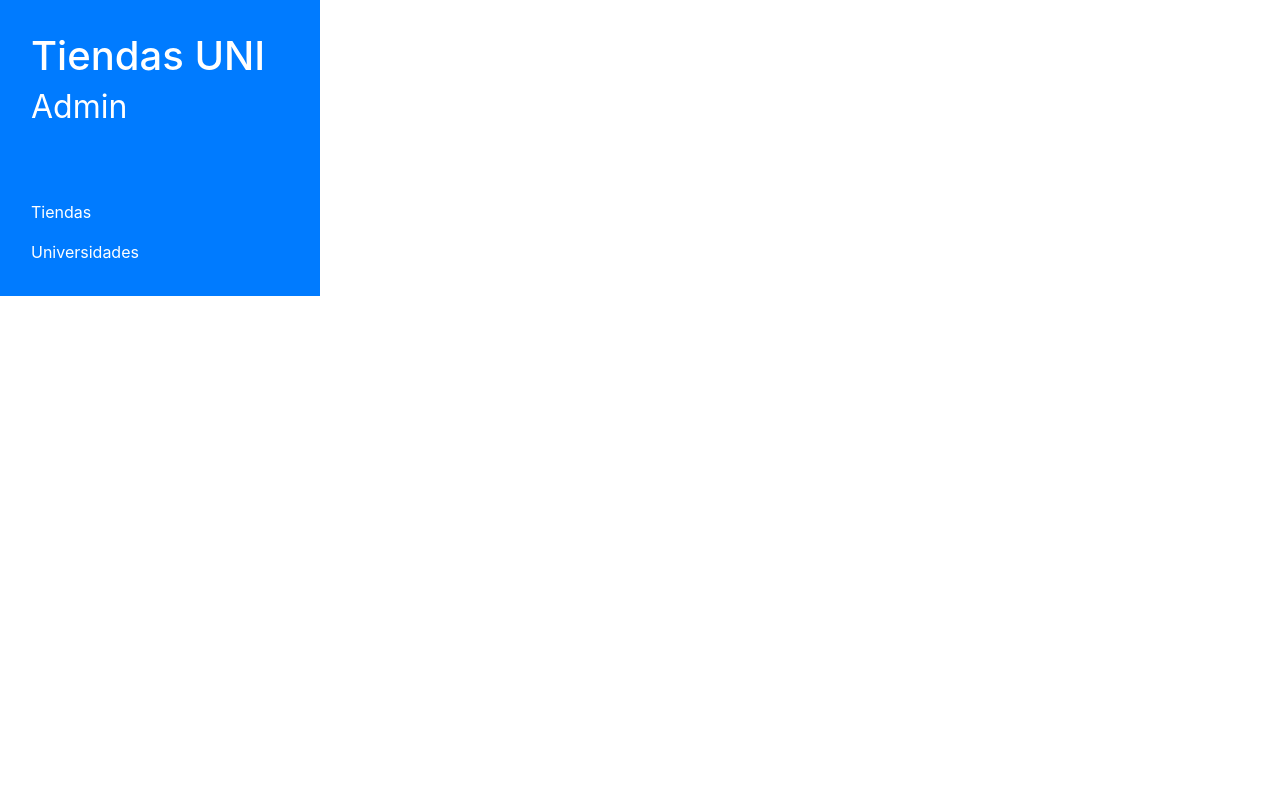
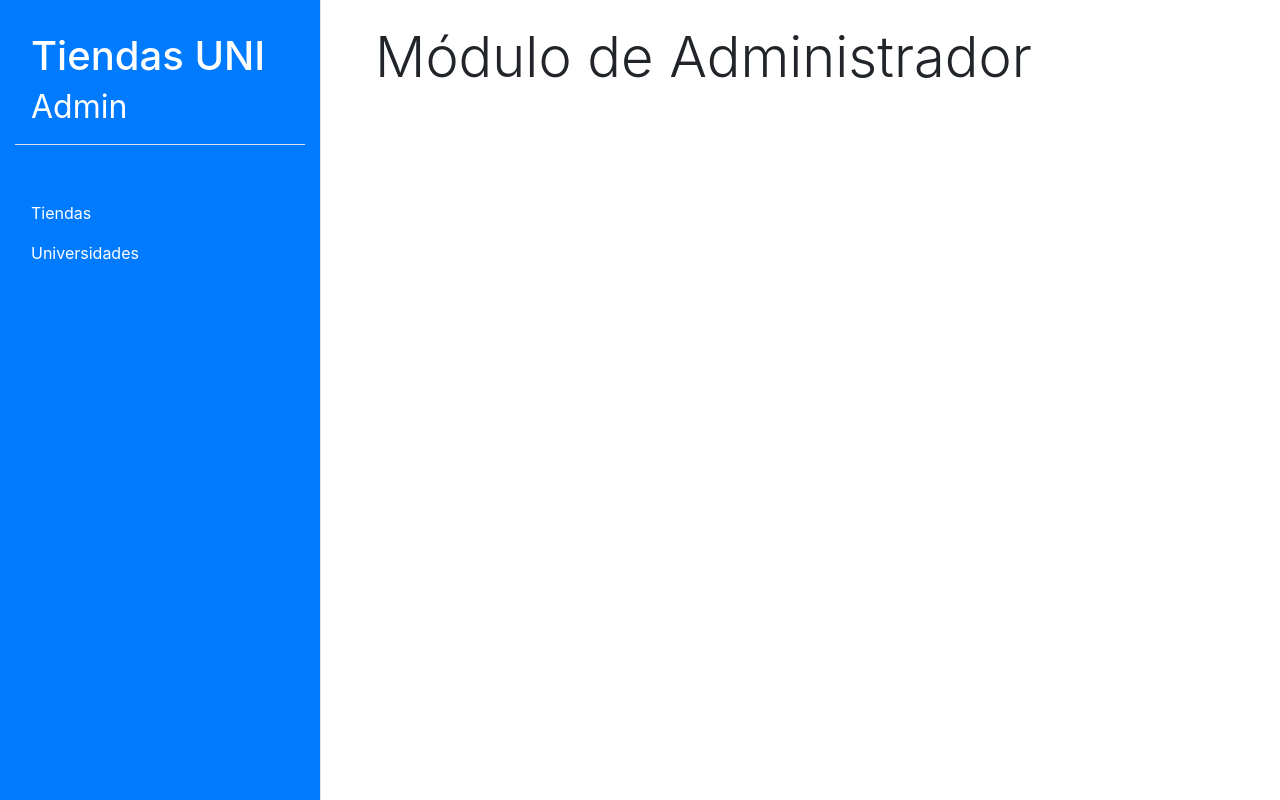
Before and after one commit to menidh69/tiendas_unison_backend, a React (Create React App) app in the folder client/: page /admin in a window 1280 px wide. Built offline with nearby package versions, Linux system fonts and the light colour scheme.

Commit message:
Se hicieron ajustes de css y una pantalla prinicpal sin contenido en el modulo admin

```diff
--- a/client/src/App.css
+++ b/client/src/App.css
@@ -1,3 +1,7 @@
+html,body{
+  height: 100%;
+}
+
 .App {
   text-align: center;
 }
--- a/client/src/App.js
+++ b/client/src/App.js
@@ -17,7 +17,7 @@ function App() {
         <Route path="/login" component={Login}/>
         <Route path="/admin" component={Admin}/>
         {/* Insertar Landing page aqui */}
-        <Route path="/" component={'Landing'}/>
+        <Route path="/" component={Login}/>
         </Switch>
     </Fragment>
     </Router>
--- a/client/src/components/Admin/Admin.js
+++ b/client/src/components/Admin/Admin.js
@@ -2,19 +2,23 @@ import React, {Fragment} from 'react'
 import AdminNavBar from './AdminNavBar';
 import TiendaTable from './TiendaTable';
 import UniversidadTable from './UniversidadesTable'
+import MainAdmin from './MainAdmin'
 import {BrowserRouter as Router, Switch, Route} from 'react-router-dom';
 
 const Admin = ()=>{
     return(
         <Fragment>
-            <div className="row m-0 px-0">
+            <div className='container-fluid h-100 mx-0 px-0'>
+            <div className="row m-0 px-0 h-100">
                 <AdminNavBar/>
                 <Router>
                 <Switch>
                 <Route path='/admin/tiendas' component={TiendaTable}></Route>
                 <Route path='/admin/universidades' component={UniversidadTable}></Route>
+                <Route path='/admin' component={MainAdmin}></Route>
                 </Switch>
                 </Router>
+                </div>
                 </div>
         </Fragment>
     )
--- a/client/src/components/Admin/AdminNavBar.js
+++ b/client/src/components/Admin/AdminNavBar.js
@@ -4,8 +4,8 @@ import React, {Fragment} from 'react';
 const AdminNavBar = ()=>{
     return(
         <Fragment>
-        <div className="col-3 bg-primary">
-        <a className="nav-link my-4" href="/admin"><h1>Tiendas UNI <span className='small'>Admin</span></h1></a>
+        <div className="col-3 bg-primary h-100">
+        <a className="nav-link my-4 border-bottom" href="/admin"><h1>Tiendas UNI <span className='small'>Admin</span></h1></a>
           <div className="nav flex-column nav-pills bg-primary py-4" role="tablist" aria-orientation="vertical">
             <a className="nav-link"  href="/admin/tiendas">Tiendas</a>
             <a className="nav-link" href="/admin/universidades">Universidades</a>
--- /dev/null
+++ b/client/src/components/Admin/MainAdmin.js
@@ -0,0 +1,20 @@
+import React, {Fragment} from 'react';
+
+
+const MainAdmin = ()=>{
+    const mystyle = {
+        height: "100%",
+    }
+    return(
+        <Fragment>
+        <div className="col-9 border-left" style={{mystyle}}>
+            <div className="container my-4 mx-4">
+                <h1 className='my-4 display-4'>Módulo de Administrador</h1>
+
+            </div>
+        </div>
+        </Fragment>
+    )
+}
+
+export default MainAdmin;
--- a/client/src/components/Admin/TiendaTable.js
+++ b/client/src/components/Admin/TiendaTable.js
@@ -1,12 +1,9 @@
 import React, {Fragment} from 'react';
-import {BrowserRouter as Router, Switch, Route} from 'react-router-dom';
-
-
 
 const TiendaTable = ()=>{
     let valores = []
     for(let i=0;i<10;i++){
-    valores.push(<tr><td>1</td><td>2</td><td>3</td><td>4</td><td><button className='btn btn-sm btn-primary'>Ver</button></td></tr>)
+    valores.push(<tr><td><a class='text-primary' href='#'>1</a></td><td>2</td><td>3</td><td>4</td><td><button className='btn btn-sm btn-primary'>Ver</button></td></tr>)
     }
     return(
         <Fragment>
--- a/client/src/components/Admin/UniversidadesTable.js
+++ b/client/src/components/Admin/UniversidadesTable.js
@@ -1,12 +1,11 @@
 import React, {Fragment} from 'react';
-import {BrowserRouter as Router, Switch, Route} from 'react-router-dom';
 
 
 
 const UniversidadesTable = ()=>{
     let valores = []
     for(let i=0;i<10;i++){
-    valores.push(<tr><td>1</td><td>2</td><td>3</td><td><button className='btn btn-sm btn-success'>Validar</button></td></tr>)
+    valores.push(<tr><td><a class='text-primary' href='#'>1</a></td><td>2</td><td>3</td><td><button className='btn btn-sm btn-success'>Validar</button></td></tr>)
     }
     return(
         <Fragment>
--- a/client/src/index.css
+++ b/client/src/index.css
@@ -11,3 +11,7 @@ code {
   font-family: source-code-pro, Menlo, Monaco, Consolas, 'Courier New',
     monospace;
 }
+
+#root{
+  height: 100%;
+}
```
